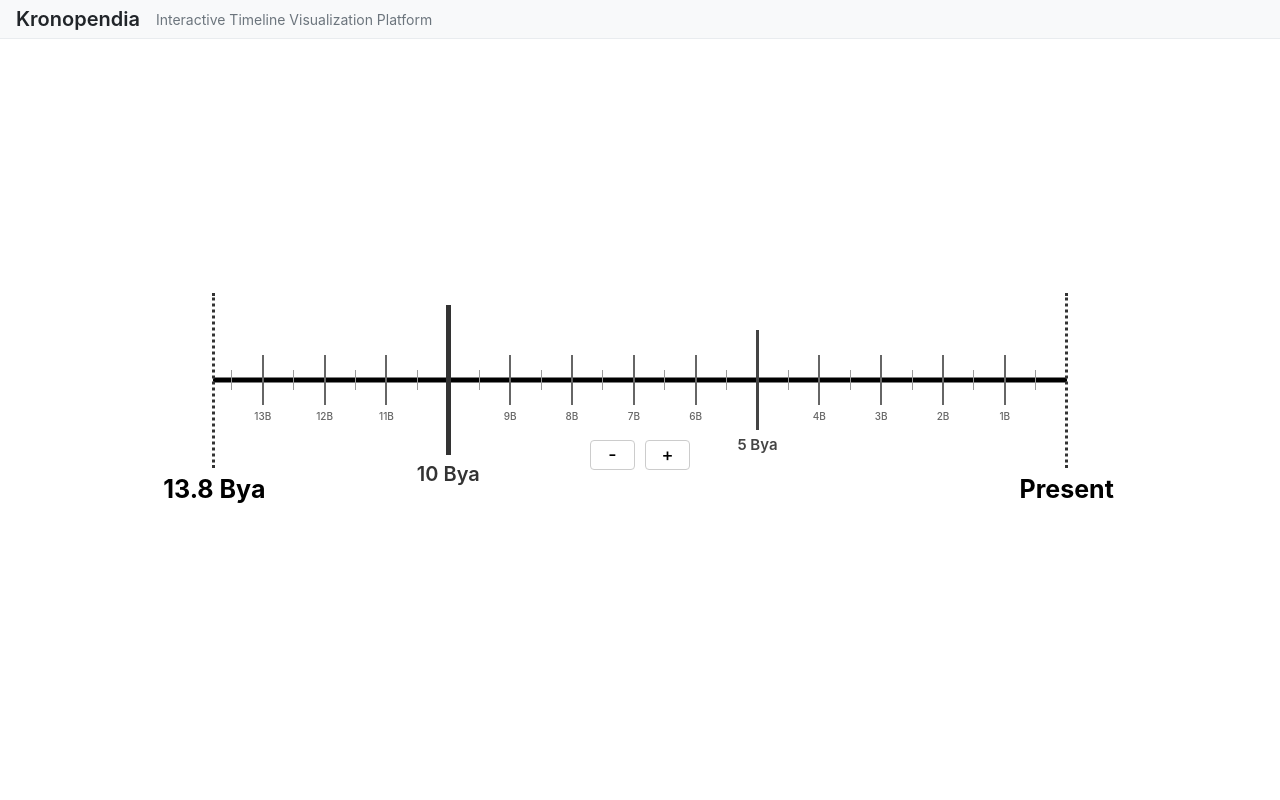
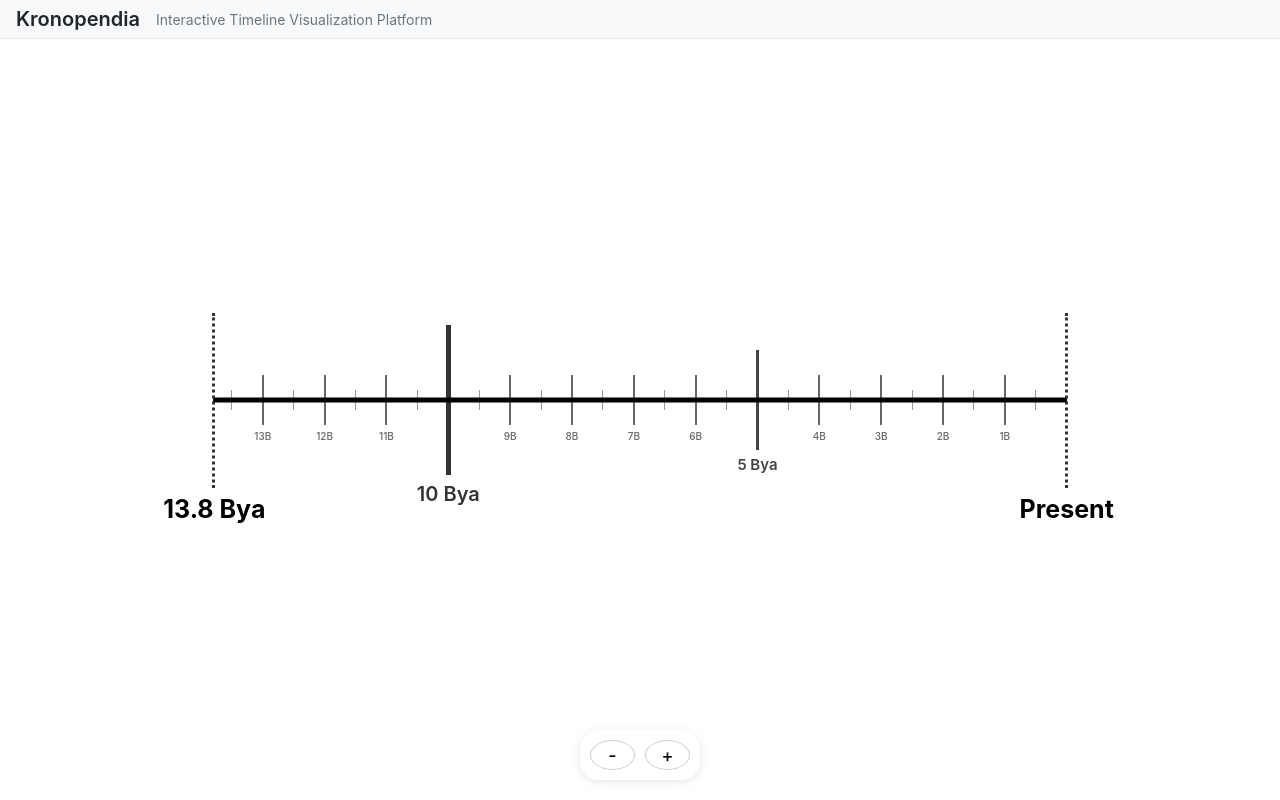
Before and after one commit to Kubbaj/Kronopendia, a React (Vite) app: page / in a window 1280 px wide. Built offline with nearby package versions, Linux system fonts and the light colour scheme.

Commit message:
added arrows to spine

```diff
--- a/src/komponents/scaffold/Scaffold.css
+++ b/src/komponents/scaffold/Scaffold.css
@@ -25,10 +25,23 @@
   margin: 0 auto; /* Center the timeline */
 }
 
+.zoom-controls-container {
+  position: fixed;
+  bottom: 20px;
+  left: 0;
+  width: 100%;
+  display: flex;
+  justify-content: center;
+  z-index: 1000;
+}
+
 .zoom-controls {
   display: flex;
   gap: 10px;
-  margin-top: 10px;
+  background-color: rgba(255, 255, 255, 0.8);
+  padding: 10px;
+  border-radius: 20px;
+  box-shadow: 0 2px 10px rgba(0, 0, 0, 0.1);
 }
 
 .zoom-controls button {
@@ -41,5 +54,11 @@
   cursor: pointer;
   border: 1px solid #ccc;
   background-color: white;
-  border-radius: 4px;
+  border-radius: 50%;
+  transition: all 0.2s ease;
 }
+
+.zoom-controls button:hover {
+  background-color: #f0f0f0;
+  transform: scale(1.1);
+}
--- a/src/komponents/scaffold/Scaffold.tsx
+++ b/src/komponents/scaffold/Scaffold.tsx
@@ -59,9 +59,12 @@ const Scaffold: React.FC = () => {
         <Spokes width="100%" scope={scope} />
       </div>
 
-      <div className="zoom-controls">
-        <button onClick={handleZoomOut}>-</button>
-        <button onClick={handleZoomIn}>+</button>
+      {/* Zoom controls at the bottom of the screen */}
+      <div className="zoom-controls-container">
+        <div className="zoom-controls">
+          <button onClick={handleZoomOut}>-</button>
+          <button onClick={handleZoomIn}>+</button>
+        </div>
       </div>
     </div>
   );
--- a/src/komponents/scaffold/Spine.css
+++ b/src/komponents/scaffold/Spine.css
@@ -5,6 +5,7 @@
   top: 0;
   left: 0;
   pointer-events: none;
+  z-index: 10; /* Ensure spine is above spokes */
 }
 
 .spine-line {
@@ -12,4 +13,9 @@
   background-color: #000;
   border-radius: 2px;
   width: 100%; /* Always fill the container */
+  z-index: 10;
 }
+
+.spine-arrowhead {
+  z-index: 10;
+}
--- a/src/komponents/scaffold/Spine.tsx
+++ b/src/komponents/scaffold/Spine.tsx
@@ -18,6 +18,10 @@ const Spine: React.FC<SpineProps> = ({
   const startPercent = ((scope.start - UNIVERSE_AGE_YEARS) / scopeWidth) * 100;
   const endPercent = ((scope.start - 0) / scopeWidth) * 100;
 
+  // Check if the timeline extends beyond view
+  const startOffscreen = startPercent < 0;
+  const endOffscreen = endPercent > 100;
+
   // Ensure values are within 0-100% range for visibility checking
   const visibleStartPercent = Math.max(0, Math.min(100, startPercent));
   const visibleEndPercent = Math.max(0, Math.min(100, endPercent));
@@ -33,21 +37,102 @@ const Spine: React.FC<SpineProps> = ({
   const spineLeft = `${visibleStartPercent}%`;
   const spineWidth = `${visibleEndPercent - visibleStartPercent}%`;
 
+  // Spine and arrowhead properties
+  const spineHeight = 5; // Height of the spine in px
+  const arrowLength = 20; // Length of each arrow line
+  const arrowAngle = 30; // Angle of the lines in degrees
+
   return (
-    <div className="spine-container">
+    <div className="spine-container" style={{ zIndex: 10 }}>
+      {/* Main spine line */}
       <div
         className="spine-line"
         style={{
           position: 'absolute',
           left: spineLeft,
           width: spineWidth,
-          height: '5px',
+          height: `${spineHeight}px`,
           backgroundColor: '#000',
-          borderRadius: '2px',
+          borderRadius: `${spineHeight/2}px`,
           top: '50%',
-          transform: 'translateY(-50%)'
+          transform: 'translateY(-50%)',
+          zIndex: 10
         }}
       />
+
+      {/* Left arrowhead (if timeline extends beyond left edge) */}
+      {startOffscreen && (
+        <div className="spine-arrowhead spine-arrowhead-left" style={{
+          position: 'absolute',
+          left: '0',
+          top: '50%',
+          transform: 'translateY(-50%)',
+          zIndex: 10
+        }}>
+          {/* Top line */}
+          <div style={{
+            position: 'absolute',
+            width: `${arrowLength}px`,
+            height: `${spineHeight}px`,
+            backgroundColor: '#000',
+            borderRadius: `${spineHeight/2}px`,
+            transformOrigin: 'left center',
+            transform: `rotate(-${arrowAngle}deg)`,
+            top: `-${spineHeight/2}px`,
+            left: 0
+          }} />
+
+          {/* Bottom line */}
+          <div style={{
+            position: 'absolute',
+            width: `${arrowLength}px`,
+            height: `${spineHeight}px`,
+            backgroundColor: '#000',
+            borderRadius: `${spineHeight/2}px`,
+            transformOrigin: 'left center',
+            transform: `rotate(${arrowAngle}deg)`,
+            top: `-${spineHeight/2}px`,
+            left: 0
+          }} />
+        </div>
+      )}
+
+      {/* Right arrowhead (if timeline extends beyond right edge) */}
+      {endOffscreen && (
+        <div className="spine-arrowhead spine-arrowhead-right" style={{
+          position: 'absolute',
+          right: '0',
+          top: '50%',
+          transform: 'translateY(-50%)',
+          zIndex: 10
+        }}>
+          {/* Top line */}
+          <div style={{
+            position: 'absolute',
+            width: `${arrowLength}px`,
+            height: `${spineHeight}px`,
+            backgroundColor: '#000',
+            borderRadius: `${spineHeight/2}px`,
+            transformOrigin: 'right center',
+            transform: `rotate(${arrowAngle}deg)`,
+            top: `-${spineHeight/2}px`,
+            right: 0
+          }} />
+
+          {/* Bottom line */}
+          <div style={{
+            position: 'absolute',
+            width: `${arrowLength}px`,
+            height: `${spineHeight}px`,
+            backgroundColor: '#000',
+            borderRadius: `${spineHeight/2}px`,
+            transformOrigin: 'right center',
+            transform: `rotate(-${arrowAngle}deg)`,
+            top: `-${spineHeight/2}px`,
+            right: 0
+          }} />
+        </div>
+      )}
     </div>
   );
 };
```
